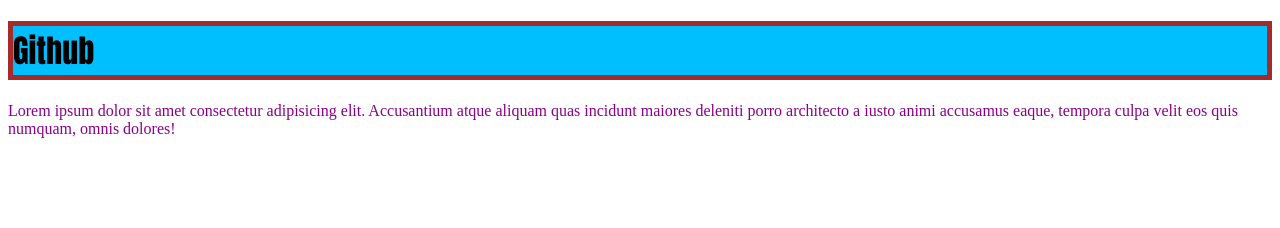
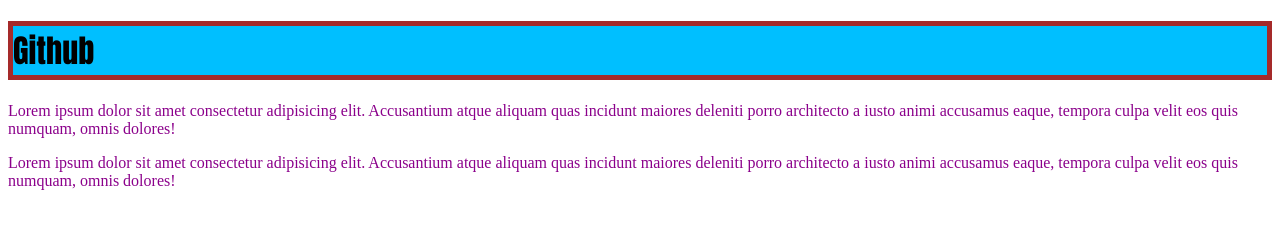
Before and after one commit to marufahamedfardin7-hue/my-repository, a plain HTML site: page Index.html in a window 1280 px wide. Drawn offline with Linux system fonts and the light colour scheme.

Commit message:
third change

```diff
--- a/Index.html
+++ b/Index.html
@@ -14,6 +14,10 @@
          aliquam quas incidunt maiores deleniti porro architecto
         a iusto animi accusamus eaque, tempora culpa velit eos quis numquam, omnis dolores!
     </p>
-
+    <p>
+        Lorem ipsum dolor sit amet consectetur adipisicing elit. Accusantium atque
+         aliquam quas incidunt maiores deleniti porro architecto
+        a iusto animi accusamus eaque, tempora culpa velit eos quis numquam, omnis dolores!
+    </p>
 </body>
 </html>
```
